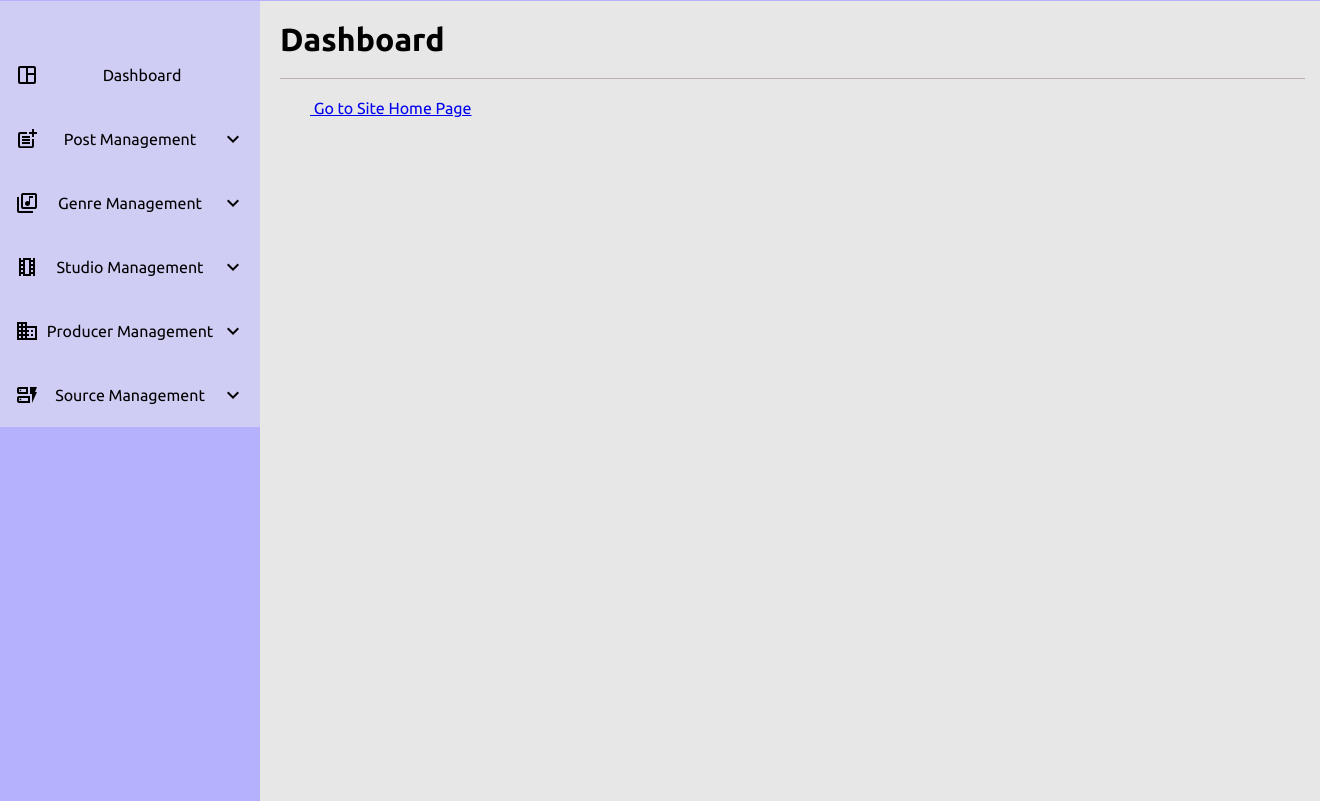
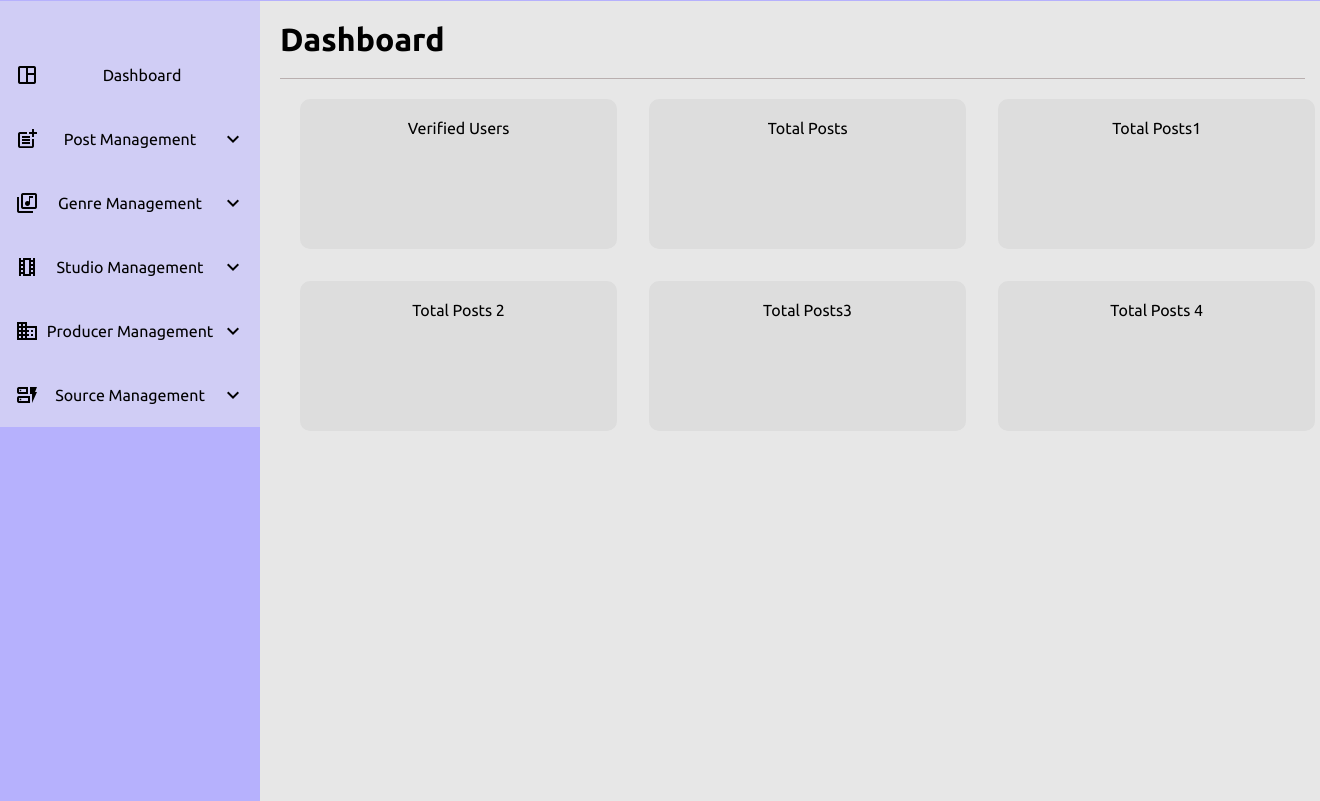
Before and after one commit to Sant7611/Project, a PHP site: page /admin/layout/dashboard.php in a window 1320 px wide. Shown: the part 69-870 px from the top of the page. Run offline with PHP 8.4, Linux system fonts and the light colour scheme.

Commit message:
bnbacked design completed. little add feature remaining

```diff
--- a/admin/layout/dashboard.php
+++ b/admin/layout/dashboard.php
@@ -9,8 +9,13 @@ include('header_footer/header.php');
             <h1 class="page-header">Dashboard</h1>
         </div>
         <div class="row">
-            <div>
-                <a href="http://localhost/project"><i></i>&nbsp;Go to Site Home Page</a>
+            <div class="dashboard-contents">
+                <div class="db-content" >Verified Users</div>
+                <div class="db-content">Total Posts</div>
+                <div class="db-content">Total Posts1</div>
+                <div class="db-content">Total Posts 2</div>
+                <div class="db-content">Total Posts3</div>
+                <div class="db-content">Total Posts 4</div>
             </div>
         </div>
     </div>
--- a/admin/style/admin1.css
+++ b/admin/style/admin1.css
@@ -117,7 +117,8 @@ body {
 }
 
 .row {
-  padding-left: 50px;
+  padding-left: 40px;
+  padding-right: 10px;
 }
 
 .page-header {
@@ -260,3 +261,37 @@ table {
 th {
   padding: 10px;
 }
+
+/* Dashboard  */
+.dashboard-contents {
+  display: grid;
+  grid-template-columns: 2fr 2fr 2fr;
+  grid-gap: 32px;
+}
+.db-content {
+  background-color: #ddd;
+  padding: 20px;
+  height: 150px;
+  border-radius: 10px;
+  text-align: center;
+}
+
+.alert {
+  width: 75%;
+  height: 50px;
+  text-align: center;
+  /* align-items: center; */
+  font-size: 19px;
+  padding: 14px;
+  margin: 15px 0 0 55px;
+}
+
+.alert-success {
+  background: #91e391;
+  color: #016a00;
+}
+
+.alert-danger {
+  background: #f9b3b3;
+  color: #f70202;
+}
```
Also changed, not shown: admin/layout/changepw.php (+10 -5 lines), admin/layout/createGenre.php (+11 -10 lines), admin/layout/createPost.php (+20 -15 lines), admin/layout/createProducer.php (+8 -7 lines), admin/layout/createSource.php (+8 -7 lines), admin/layout/createStudio.php (+9 -8 lines).
